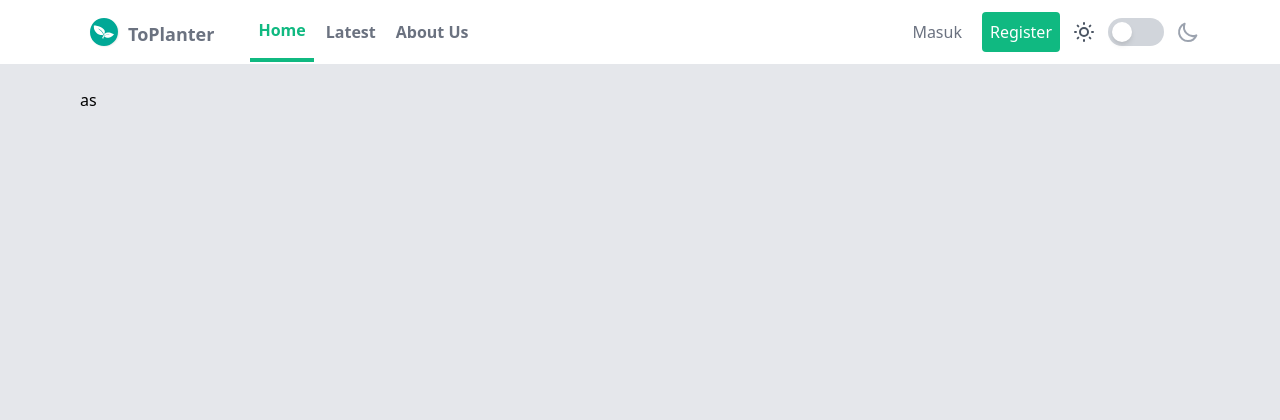
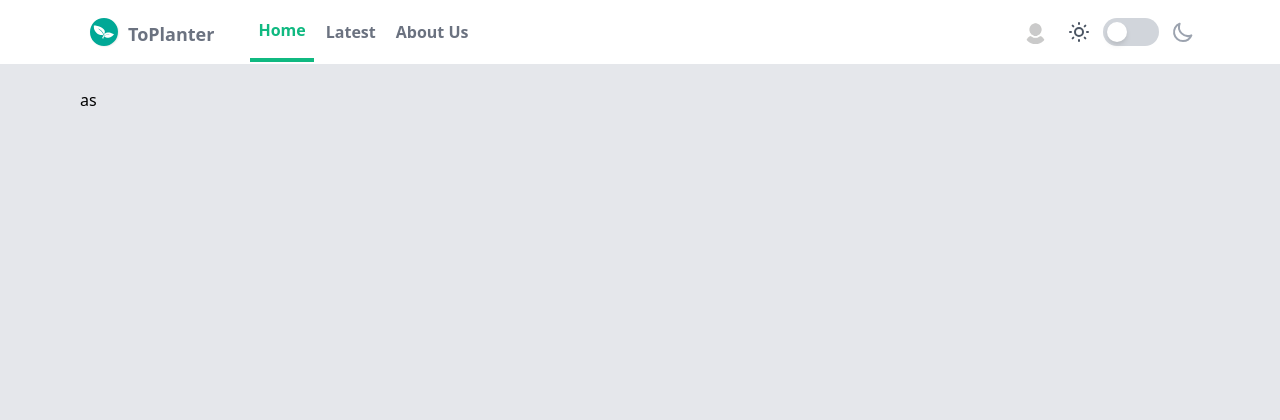
Before and after one commit to prasetyomuhdwi/FP, a PHP site: page /FP/views/ in a window 1280 px wide. Shown: the top 420 px of the page. Run offline with PHP 8.4, Linux system fonts and the light colour scheme; style sheets or scripts are compiled from the project's sources.

Commit message:
php : add account modal

```diff
--- a/assets/js/landing-page.js
+++ b/assets/js/landing-page.js
@@ -26,3 +26,15 @@ function darkmode(element) {
     toggle = 0;
   }
 }
+
+// Account modal
+const btn_account = document.querySelector("#btn_account");
+const account_modal = document.querySelector("#account_modal");
+
+btn_account.addEventListener("click", () => {
+  account_modal.classList.remove("hidden");
+  setTimeout(() => {
+    account_modal.classList.add("hidden");
+    btn_account.blur();
+  }, 3000);
+});
--- a/views/index.php
+++ b/views/index.php
@@ -34,8 +34,21 @@
                     </div>
                     <!-- Secondary Navbar items -->
                     <div class="hidden md:flex items-center space-x-3 ">
-                        <a href="./login" class="py-2 px-2 font-medium text-gray-500 dark:text-gray-50 rounded hover:bg-green-500 dark:hover:bg-green-700 hover:text-white transition duration-300">Masuk</a>
-                        <a href="./register" class="py-2 px-2 font-medium text-white bg-green-500 dark:bg-green-700 rounded hover:bg-green-400 transition duration-300">Register</a>
+
+                        <div class="relative w-10">
+                            <button id="btn_account" class="flex flex-row items-center px-1 py-1 text-sm font-semibold text-left bg-transparent rounded-full md:w-auto md:mt-0 hover:text-gray-900 focus:text-gray-900 hover:bg-gray-200 focus:bg-gray-200 focus:outline-none focus:shadow-outline transition duration-300">
+                                <img src="./assets/image/default-user.jpeg" class="w-auto h-6 rounded-full" alt="avatar" />
+                            </button>
+                            <div id="account_modal" class="absolute right-0 w-full mt-2 origin-top-right rounded-md shadow-lg md:w-48 hidden">
+                                <div class="px-2 py-2 bg-gray-50 dark:bg-gray-600 border-2 border-green-600 dark:border-white border-opacity-50 rounded-md shadow transition duration-300">
+                                    <a class="block px-4 py-2 mt-2  bg-transparent rounded-lg  text-sm font-semibold md:mt-0 dark:text-gray-50 dark:hover:text-gray-900 hover:text-gray-900 focus:text-gray-900 hover:bg-gray-200 focus:bg-gray-200 focus:outline-none focus:shadow-outline" href="./profil">Profile</a>
+                                    <a class="block px-4 py-2 mt-2  bg-transparent rounded-lg  text-sm font-semibold md:mt-0 dark:text-gray-50 dark:hover:text-gray-900 hover:text-gray-900 focus:text-gray-900 hover:bg-gray-200 focus:bg-gray-200 focus:outline-none focus:shadow-outline" href="./bookmarks">Bookmarks</a>
+                                    <a class="block px-4 py-2 mt-2  bg-transparent rounded-lg  text-sm font-semibold md:mt-0 dark:text-gray-50 dark:hover:text-gray-900 hover:text-gray-900 focus:text-gray-900 hover:bg-gray-200 focus:bg-gray-200 focus:outline-none focus:shadow-outline" href="./favorit">Favorit</a>
+                                </div>
+                            </div>
+                        </div>
+                        <!-- <a href="./login" class="py-2 px-2 font-medium text-gray-500 dark:text-gray-50 rounded hover:bg-green-500 dark:hover:bg-green-700 hover:text-white transition duration-300">Masuk</a>
+                        <a href="./register" class="py-2 px-2 font-medium text-white bg-green-500 dark:bg-green-700 rounded hover:bg-green-400 transition duration-300">Register</a> -->
 
                         <!-- Not toggled switch -->
                         <div class="w-full h-full flex flex-col justify-center items-center">
```
Also changed, not shown: assets/image/default-user.jpeg (added).
